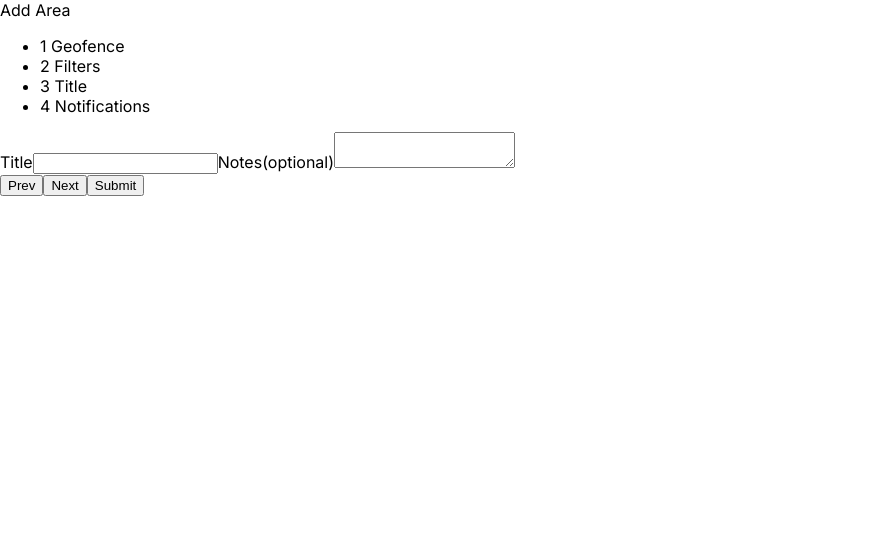
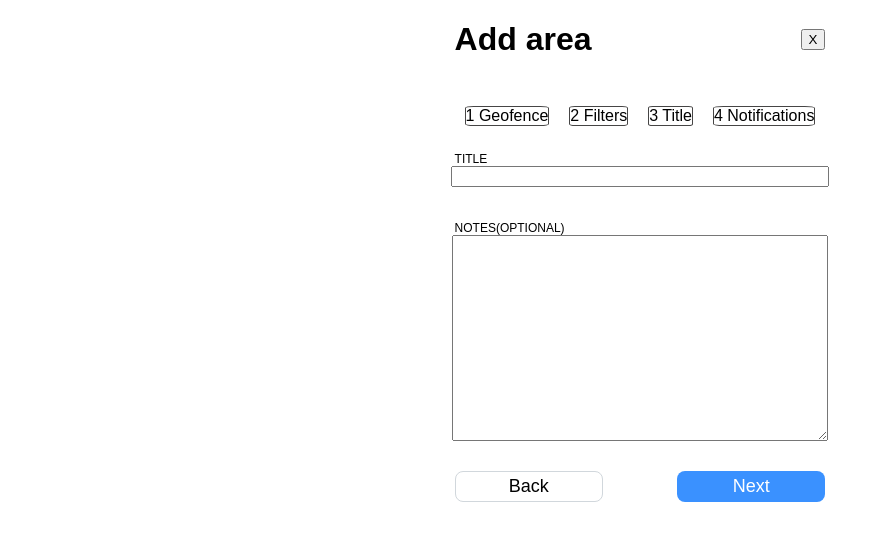
Before and after one commit to gr-olga/super-test, a Next.js app: page / in a window 1280 px wide. Shown: the top 540 px of the page, without its empty margins (0-892 px from the left). Built offline with nearby package versions, Linux system fonts and the light colour scheme.

Commit message:
fixed radio btn

```diff
--- a/src/components/StepNotifications.tsx
+++ b/src/components/StepNotifications.tsx
@@ -3,7 +3,12 @@ import {useState} from "react";
 import {DataApi} from "@/models/DataAPI";
 
 export function StepNotifications() {
-    const [frequency, srtFrequency] = useState(null)
+    const [frequency, srtFrequency] = useState("")
+
+    function handleChange(event) {
+        srtFrequency(event.target.value)
+    }
+
 
     const obj: DataApi = {
         "notificationChannels": {
@@ -44,13 +49,24 @@ export function StepNotifications() {
             <CheckBtn chekboxes={obj.notificationChannels}/>
 
             <h2>frequency</h2>
-            <div onChange={(e) => srtFrequency(e.target.value)}>
+            <div>
                 <label>Instant</label>
-                <input type="radio" value="Instant"/>
+                <input
+                    type="radio"
+                    value="Instant"
+                    checked={frequency === "Instant"}
+                    onChange={(e) => handleChange(e)}/>
                 <label>Daily </label>
-                <input type="radio" value="Daily"/>
+                <input
+                    type="radio"
+                    value="Daily"
+                    checked={frequency === "Daily"}
+                    onChange={(e) => handleChange(e)}/>
                 <label>Weekly</label>
-                <input type="radio" value="Weekly"/>
+                <input type="radio"
+                       value="Weekly"
+                       checked={frequency === "Weekly"}
+                       onChange={(e) => handleChange(e)}/>
             </div>
             <p>You’ll be notified as soon as an event happens.</p>
 
--- a/src/components/StepTitle.tsx
+++ b/src/components/StepTitle.tsx
@@ -1,8 +1,11 @@
+import styles from "@/styles/StepTitle.module.css"
+
 export function StepTitle() {
-    return (<form>
-        <label>Title</label>
-        <input type="text"/>
-        <label>Notes(optional)</label>
-        <textarea/>
-    </form>)
+    return (
+        <form className={styles.title__form}>
+            <label className={styles.title__formLabel}>Title</label>
+            <input className={styles.title__formInput} type="text"/>
+            <label  className={styles.title__formLabel}>Notes(optional)</label>
+            <textarea className={styles.title__formInputText}/>
+        </form>)
 }
--- a/src/components/Steps.tsx
+++ b/src/components/Steps.tsx
@@ -1,4 +1,5 @@
 import {Step} from "@/models/Step";
+import styles from "@/styles/Steps.module.css"
 
 interface StepsProps {
     readonly steps: ReadonlyArray<Step>
@@ -7,9 +8,13 @@ interface StepsProps {
 
 export function Steps(props: StepsProps) {
     return (
-        <ul>
+        <ul className={styles.steps__box}>
             {props.steps.map((item, index)=>
-                <li key={index}>{item.title}</li>
+                <li
+                    className={styles.steps__item}
+                    key={index}>
+                    {item.title}
+                </li>
             )}
         </ul>
     )
--- a/src/components/Wizard.tsx
+++ b/src/components/Wizard.tsx
@@ -1,5 +1,6 @@
 import {Steps} from "@/components/Steps";
 import {Step} from "@/models/Step";
+import styles from "@/styles/Wizard.module.css"
 
 interface WizardProps {
     readonly steps: ReadonlyArray<Step>
@@ -37,15 +38,29 @@ export function Wizard(props: WizardProps) {
     }
 
     return (
-        <div>
-            <div>Add Area</div>
+        <div className={styles.wizard__main}>
+            <div className={styles.wizard__header}>
+                <h1>Add area</h1>
+                <button>X</button>
+            </div>
             <Steps steps={props.steps} currentStep={props.currentStep}/>
-            <div>
+            <div className={styles.wizard__forms}>
                 {step.component()}
             </div>
-            <button type="button" onClick={prev}>Prev</button>
-            <button type="button" onClick={next}>Next</button>
-            <button type="button" onClick={submit}>Submit</button>
+            <div className={styles.wizard__btnBox}>
+                <button
+                    className={styles.wizard__backButton}
+                    type="button"
+                    onClick={prev}>
+                    Back
+                </button>
+                {props.currentStep === 3
+                    ?
+                    <button type="button" onClick={submit} className={styles.wizard__nextButton}>Done</button>
+                    :
+                    <button type="button" onClick={next} className={styles.wizard__nextButton}>Next</button>
+                }
+            </div>
         </div>
     )
 }
--- /dev/null
+++ b/src/styles/StepTitle.module.css
@@ -0,0 +1,23 @@
+.title__form {
+    width: 100%;
+    display: flex;
+    flex-direction: column;
+    justify-content: center;
+    align-items: center;
+}
+.title__formInput{
+    width: 100%;
+    margin-bottom: 34px;
+}
+.title__formLabel{
+    align-self: flex-start;
+    font-style: normal;
+    font-weight: 400;
+    font-size: 12px;
+    line-height: 14px;
+    text-transform: uppercase;
+}
+.title__formInputText{
+    width: 100%;
+    min-height: 200px;
+}
--- /dev/null
+++ b/src/styles/Steps.module.css
@@ -0,0 +1,15 @@
+.steps__box {
+    display: flex;
+    flex-direction: row;
+    align-items: center;
+    justify-content: space-between;
+    width: 100%;
+    padding: 0;
+}
+
+.steps__item {
+    list-style: none;
+    border: 1px solid #464545;
+    border-radius: 10%;
+    margin: 10px;
+}
--- /dev/null
+++ b/src/styles/Wizard.module.css
@@ -0,0 +1,56 @@
+.wizard__main {
+    display: flex;
+    flex-direction: column;
+    justify-content: center;
+    align-items: center;
+    max-width: fit-content;
+    margin: auto;
+    font-family: Gotham, sans-serif;
+}
+
+.wizard__header {
+    width: 100%;
+    display: flex;
+    flex-direction: row;
+    justify-content: space-between;
+    align-items: center;
+}
+
+.wizard__forms {
+    width: 100%;
+}
+
+.wizard__btnBox {
+    width: 100%;
+    display: flex;
+    flex-direction: row;
+    justify-content: space-between;
+    margin-top: 30px;
+}
+
+.wizard__backButton {
+    font-family: Gotham, sans-serif;
+    font-style: normal;
+    font-weight: 400;
+    font-size: 18px;
+    line-height: 150%;
+    text-align: center;
+    border: 1px solid #D1D7DC;
+    border-radius: 8px;
+    background: #FFFFFF;
+    min-width: 40%;
+}
+
+.wizard__nextButton {
+    font-family: Gotham, sans-serif;
+    font-style: normal;
+    font-weight: 400;
+    font-size: 18px;
+    line-height: 150%;
+    text-align: center;
+    color: #FFFFFF;
+    background: #3A91FF;
+    border-radius: 8px;
+    border: #3A91FF;
+    min-width: 40%;
+}
```
Also changed, not shown: src/components/CheckBtn.tsx (+5 -2 lines), src/pages/index.tsx (+7 -2 lines).
